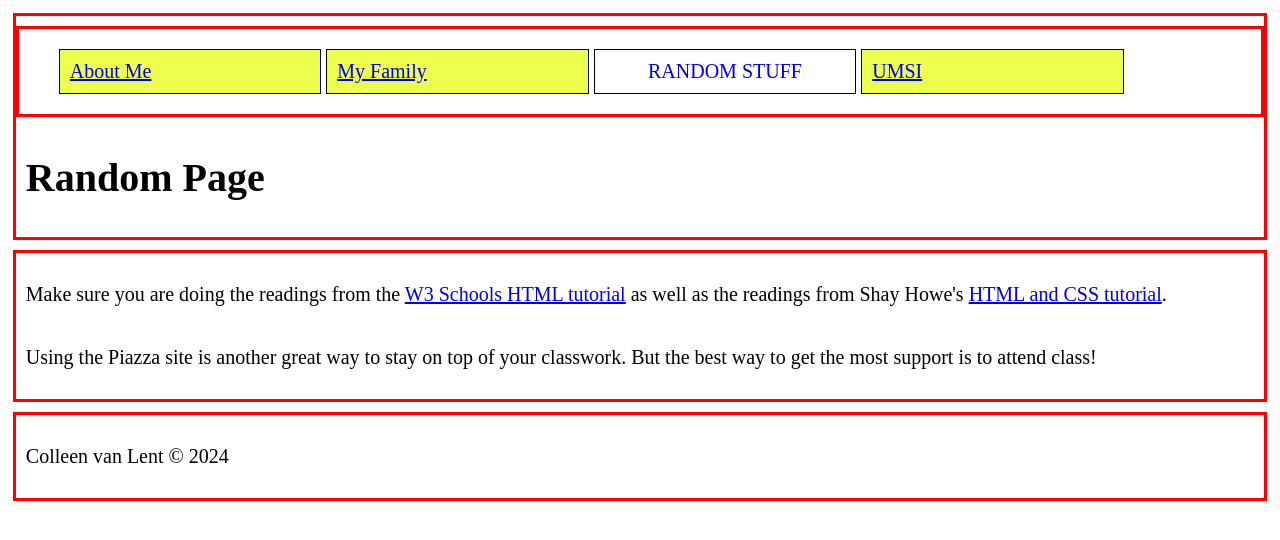
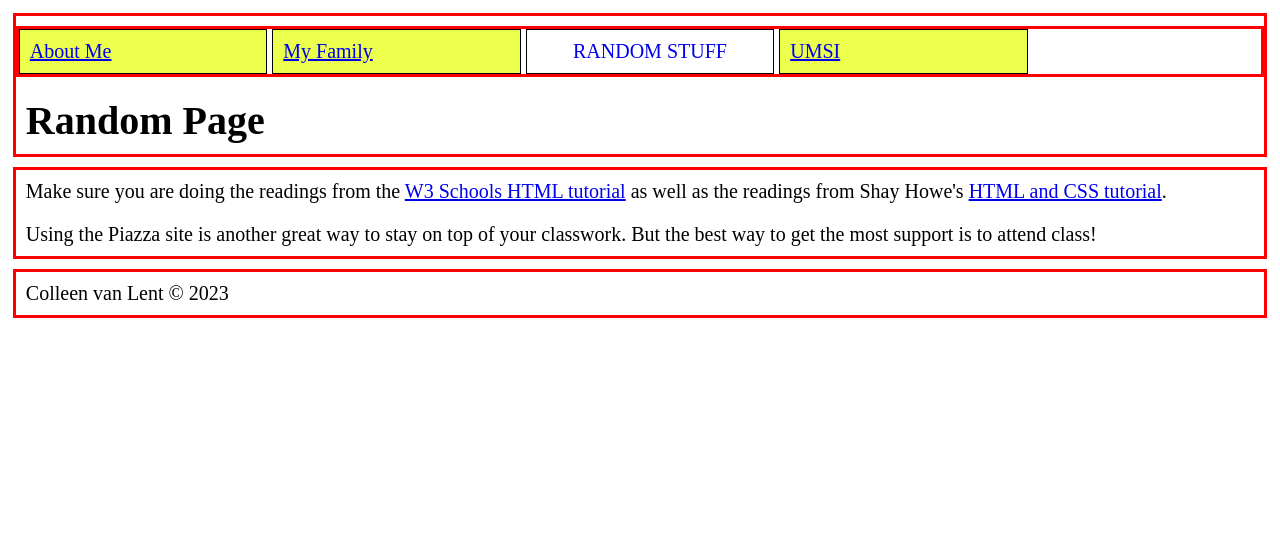
Before and after one commit to dcalo12/hw1-w24, a plain HTML site: page random.html in a window 1280 px wide. Drawn offline with Linux system fonts and the light colour scheme; files that its build step writes are made by us from their sources.

Commit message:
Add files via upload

```diff
--- a/random.html
+++ b/random.html
@@ -7,7 +7,7 @@
 	<meta charset="UTF-8">
 	<meta name="viewport" content="width=device-width, initial-scale=1.0">
 	<link rel="icon" href="imgs/favicon.ico">
-	<link rel="stylesheet" href="css/rest.css">
+	<link rel="stylesheet" href="css/reset.css">
 	<link rel="stylesheet" href="css/style.css">
 	<title>Random</title>
 </head>
@@ -20,7 +20,7 @@
 				<li><a href = "index.html">About Me</a></li>
 				<li><a href = "family.html">My Family</a></li>
 				<li class="active"><a href = "random.html">Random Stuff</a></li>
-				<li><a href = "si.umich.edu">UMSI</a></li>
+				<li><a href = "http://www.si.umich.edu">UMSI</a></li>
 			</ul>
 		</nav>
 		<h1>Random Page</h1>
@@ -29,13 +29,13 @@
 	<main>
 	<p>Make sure you are doing the readings from the <a href = "www.w3schools.com/html/">W3 Schools HTML
 		tutorial</a> as well as the readings from Shay Howe's
-		<a href = "https://learn.shayhowe.com/html-css/">HTML and CSS tutorial</a>.
+		<a href = "https://learn.shayhowe.com/html-css/">HTML and CSS tutorial</a>. </p>
 
 	<p>Using the Piazza site is another great way to stay on top of your classwork. But the best way to get the most support is to attend class!</p>
 	</main>
 
 	<footer>
-		<p>Colleen van Lent &copy; 2024</p>
+		<p>Colleen van Lent &copy; 2023</p>
 	</footer>
 
 </body>
```
